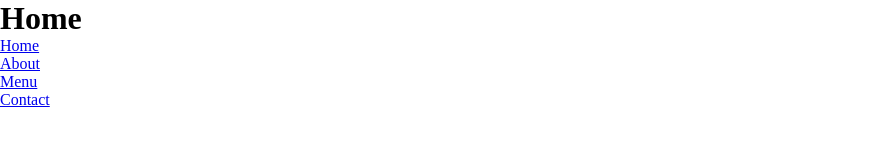
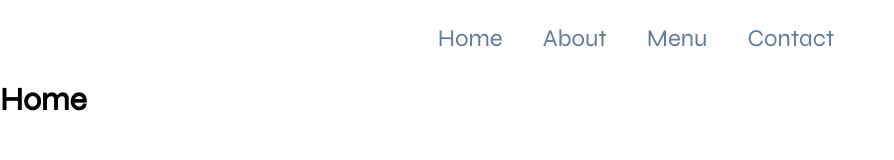
Before and after one commit to timegated/restaurant-template, a website built with webpack: page src/index.html in a window 1280 px wide. Shown: the whole page, without its empty margins (0-894 px from the left). Built offline with nearby package versions, Linux system fonts and the light colour scheme.

Commit message:
added styles to navbar

```diff
--- a/src/css/main.css
+++ b/src/css/main.css
@@ -1,3 +1,17 @@
+@import url('https://fonts.googleapis.com/css2?family=Syne&display=swap');
+
+:root {
+  --dark: hsl(209, 61%, 19%);
+  --neutral-1: hsl(210,31%, 80%);
+  --neutral-2: hsl(212, 33%, 89%);
+  --neutral-3: hsl(210, 36%, 96%);
+  --neutral-3-light: hsla(210, 36%, 96%, 0.3);
+  --neutral-3-darker: hsla(210, 36%, 96%, 0.8);
+  --neutral-4: hsl(210, 22%, 49%);
+  --neutral-4-light: hsla(210, 22%, 49%, 0.3);
+  --neutral-4-darker: hsla(210, 22%, 49%, 0.8);
+}
+
 * {
   margin: 0;
   padding: 0;
@@ -7,4 +21,60 @@ html, body {
   box-sizing: border-box;
   margin: 0;
   padding: 0;
+  font-family: 'Syne',sans-serif;
 }
+/* Mobile Navigation */
+.main-nav {
+  position: fixed;
+  top: 0;
+  left: 0;
+  width: 100%;
+}
+
+.main-nav__container {
+  padding: 1.5rem;
+}
+
+.main-nav__list {
+  display: flex;
+  justify-content: center;
+  align-content: center;
+  list-style: none;
+}
+
+.main-nav__list li {
+  margin: 0 0.5rem 0 0;
+}
+
+.main-nav__list li a {
+  color: var(--neutral-4);
+  border-radius: 10px;
+  font-size: 1.3rem;
+  box-shadow: 1px 1px 1px var(--neutral-3-light);
+  text-decoration: none;
+  padding: 0.5rem;
+}
+
+.main-nav__list li a:hover,
+.main-nav__list li a:active {
+  color: var(--dark);
+  box-shadow: 1px var(--neutral-4);
+  background: var(--neutral-3);
+  transition: all 0.2s ease;
+}
+/* End Navigation */
+
+/* Main Content Area*/
+
+.main-content {
+  position: relative;
+  margin: 5rem 0 0 0;
+}
+
+
+@media (min-width: 680px) {
+  .main-nav__list li a {
+    font-size: 1.5rem;
+    padding: 1rem
+  }
+}
--- a/src/index.html
+++ b/src/index.html
@@ -7,9 +7,6 @@
     <title>Restaurant Template</title>
 </head>
 <body>
-   <main id="content-area" aria-label="main content" aria-roledescription="restaurant main content area">
-
-   </main>
+   <main id="content-area" class="main-content" aria-label="main content" aria-roledescription="restaurant main content area"></main>
 </body>
-
 </html>
--- a/src/js/components/about.js
+++ b/src/js/components/about.js
@@ -11,6 +11,7 @@ export const about = () => {
 };
 
 
-export const util = (area, wrapper) => {
-
+export const util = (id) => {
+  const area = document.querySelector(id);
+  return area;
 };
--- a/src/js/components/menu.js
+++ b/src/js/components/menu.js
@@ -4,8 +4,11 @@ export const menu = () => {
   contentWrapper.id = 'content-area__wrapper';
 
   const title = document.createElement('h1');
+  const copy = document.createElement('p')
+  copy.textContent = 'Lorem, ipsum dolor sit amet consectetur adipisicing elit. Omnis delectus ipsa quisquam similique itaque, esse quidem facere ad voluptas in! Unde aliquid veniam maxime nostrum a tenetur, quam ipsa magnam?'
   title.textContent = 'Menu';
 
   contentWrapper.appendChild(title);
+  contentWrapper.appendChild(copy);
   contentArea.appendChild(contentWrapper);
 };
--- a/src/js/components/navigation.js
+++ b/src/js/components/navigation.js
@@ -7,6 +7,8 @@ export const navbar = () => {
   const navLinksText = ['Home', 'About', 'Menu', 'Contact'];
   const navContainer = document.createElement('header');
   navContainer.classList.add('main-nav');
+
+  const mainContent = document.querySelector('#content-area');
 
   const navElement = document.createElement('nav');
   navElement.classList.add('main-nav__container');
@@ -54,5 +56,5 @@ export const navbar = () => {
     return navListItem;
   });
 
-  document.body.appendChild(navContainer);
+  document.body.insertBefore(navContainer, mainContent);
 };
```
